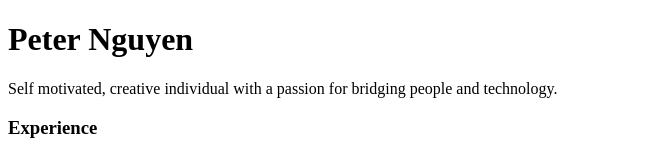
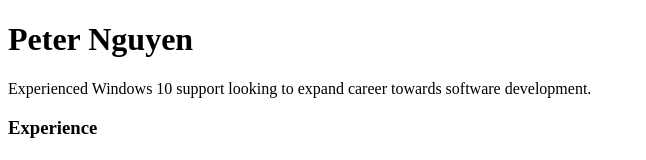
Before and after one commit to pnguy5724/pnguy5724.github.io, a plain HTML site: page index.html in a window 1280 px wide. Shown: the top 160 px of the page, without its empty margins (0-646 px from the left). Drawn offline with Linux system fonts and the light colour scheme.

Commit message:
Update index.html

```diff
--- a/index.html
+++ b/index.html
@@ -8,7 +8,7 @@
 <body>
   <div>
     <h1> Peter Nguyen </h1>
-    <p> Self motivated, creative individual with a passion for bridging people and technology.</p>
+    <p> Experienced Windows 10 support looking to expand career towards software development.</p>
   </div>
 
   <div class="exp-header">
```
